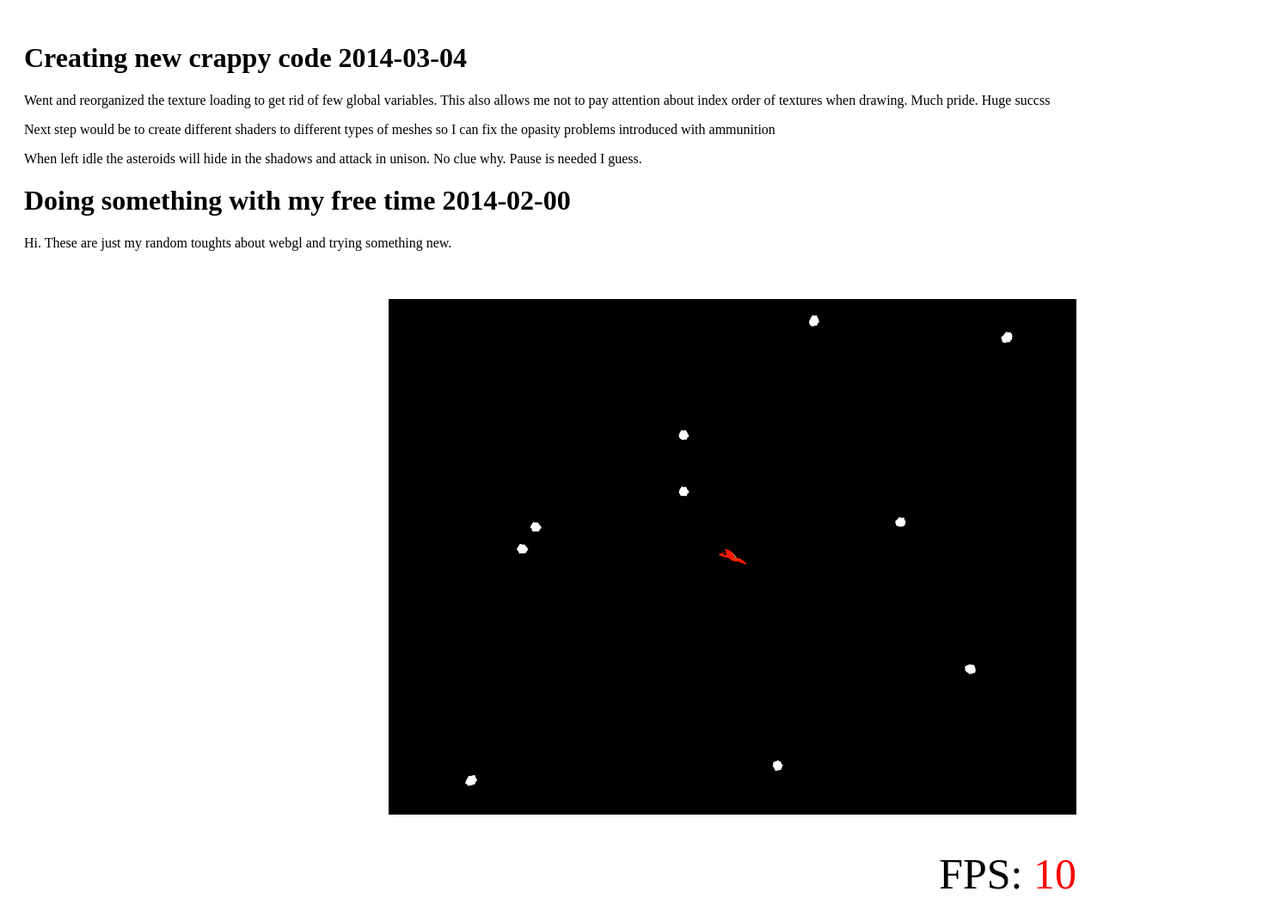
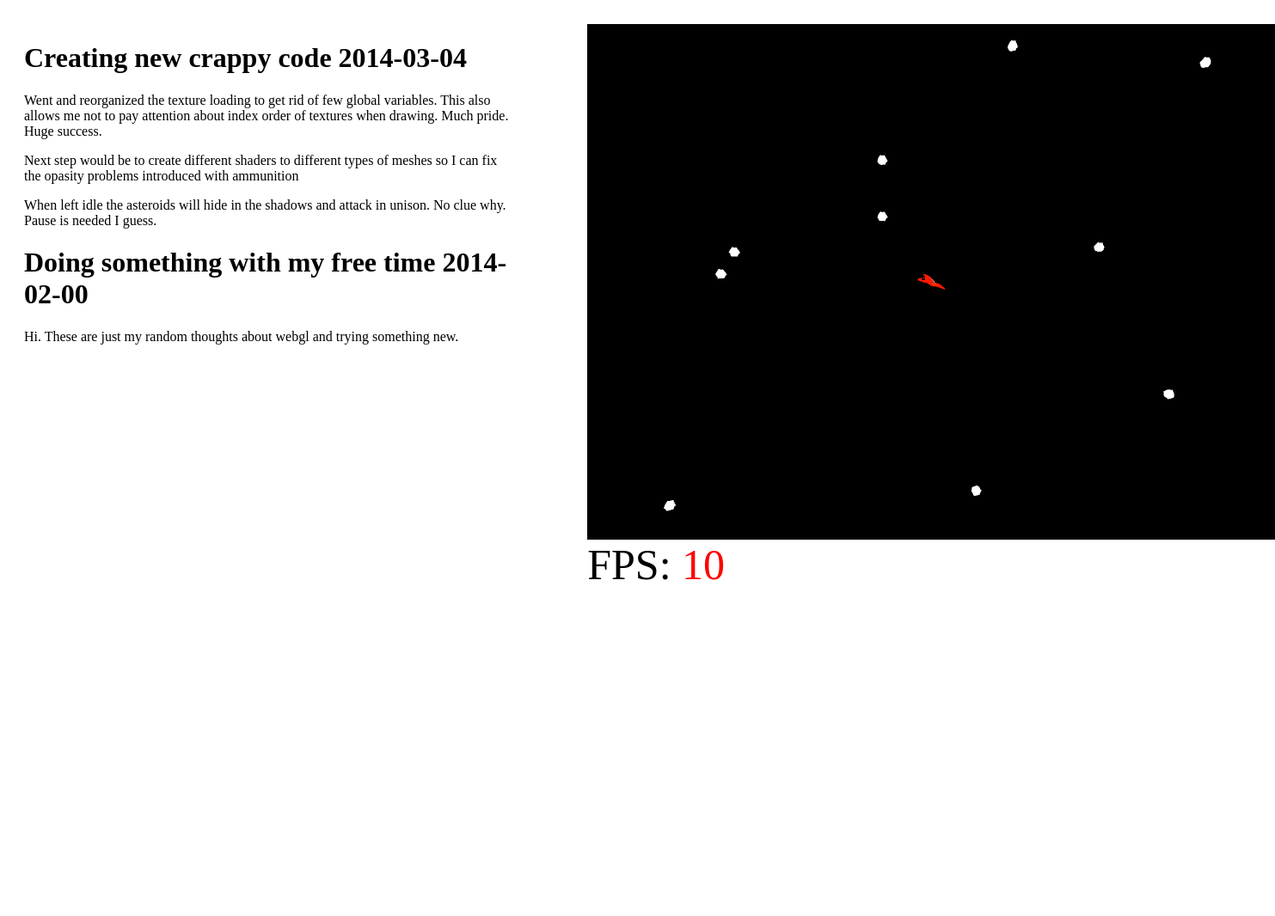
Before and after one commit to VeikkoSe/ship, a plain HTML site: page index.html in a window 1280 px wide. Shown: the whole page at 86% size, 1483 px wide, since content can reach past the window. After the commit the page ends 800 px from the top, so only its background shows below. Drawn offline with Linux system fonts and the light colour scheme; animation ran at ten frames a second.

Commit message:
Renamed the entry point

```diff
--- a/asteroid.html
+++ b/index.html
@@ -172,16 +172,17 @@
     </style>
 </head>
 <body onload="webGLStart();">
-<div style="float:left;padding:20px;">
+<div style="float:left;padding:20px;width:45%;">
 <h1>Creating new crappy code 2014-03-04</h1>
-    <p>Went and reorganized the texture loading to get rid of few global variables. This also allows me not to pay attention about index order of textures when drawing. Much pride. Huge succss</p>
+    <p>Went and reorganized the texture loading to get rid of few global variables. This also allows me not to pay attention about index order of textures when drawing. Much pride. Huge success.</p>
     <p>Next step would be to create different shaders to different types of meshes so I can fix the opasity problems introduced with ammunition</p>
     <p>When left idle the asteroids will hide in the shadows and attack in unison. No clue why. Pause is needed I guess.</p>
 <h1>Doing something with my free time 2014-02-00</h1>
-    <p>Hi. These are just my random toughts about webgl and trying something new.</p>
+    <p>Hi. These are just my random thoughts about webgl and trying something new.</p>
 </div>
-<canvas style="float:right;padding:20px;" id="canvas" style="border: none;" width="800" height="600"></canvas>
-<div style="clear:both;float:right;font-size:50px;padding:20px;">FPS: <span id="fps">Loading...</span></span></div>
-<br/>
+<div style="float:right;font-size:50px;padding:20px;width:45%;"></span>
+<canvas  id="canvas" style="border: none;" width="800" height="600"></canvas>
+<div>FPS: <span id="fps">Loading...</span></div>
+</div>
 </body>
 </html>
```
